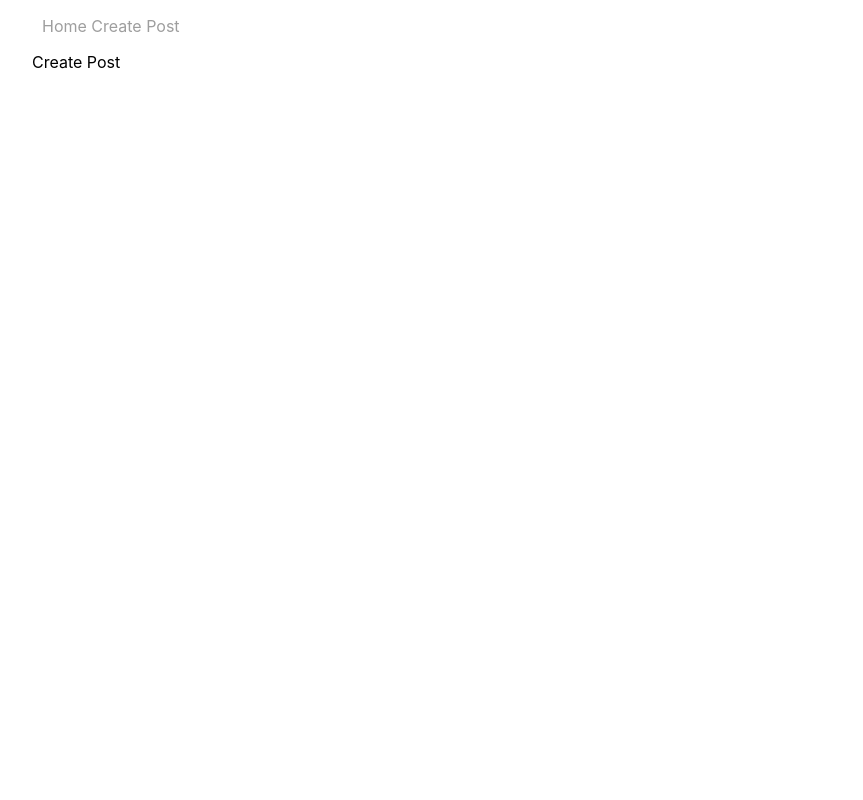
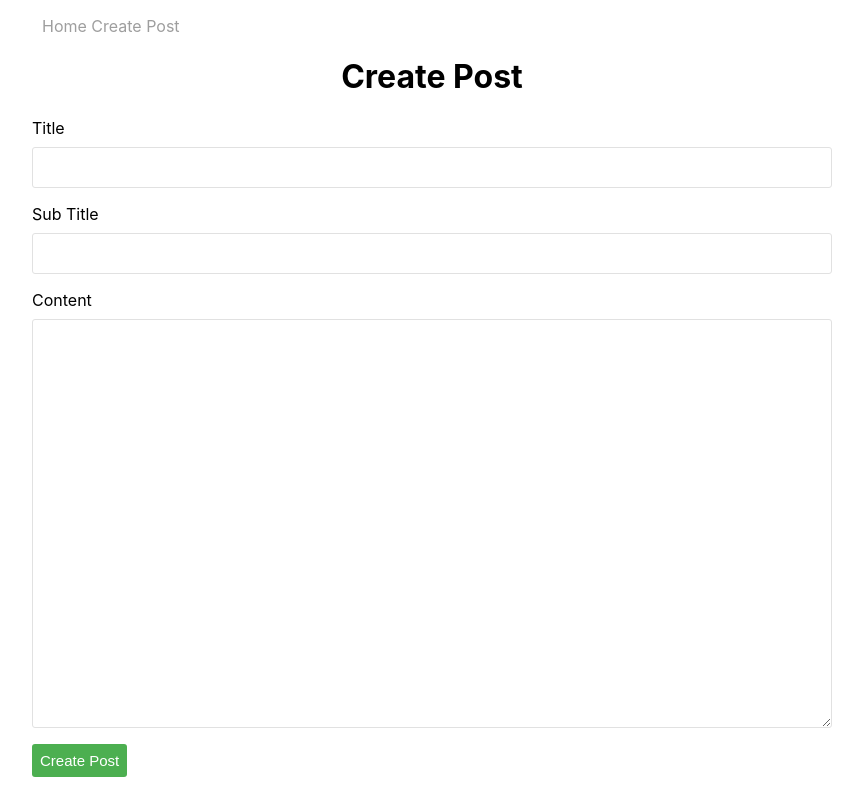
Before and after one commit to developerashish02/blog-page, a React (Create React App) app: page /create-post in a window 1280 px wide. Shown: the whole page, without its empty margins (208-1071 px from the left). Built offline with nearby package versions, Linux system fonts and the light colour scheme.

Commit message:
create post component

```diff
--- a/src/component/App.js
+++ b/src/component/App.js
@@ -5,14 +5,13 @@ import {
   Routes
 } from "react-router-dom";
 
-import { CreatePost, Home, PostDetail } from './';
-import Navbar from "./Navbar";
+import { CreatePost, Home, PostDetail ,Navbar } from './';
 
 function App() {
   return (
     <BrowserRouter>
       <div className="container">
-        <Navbar/>
+    <Navbar/>
         <Routes>
           <Route exact path="/" element={<Home />} ></Route>
           <Route exact path="post/:postId" element={<PostDetail />} > </Route>
--- a/src/component/CreatePost.js
+++ b/src/component/CreatePost.js
@@ -1,7 +1,39 @@
+import { useState } from "react";
+
 function CreatePost() {
+
+    const [title, setTitle] = useState("");
+    const [subTitle, setSubTitle] = useState("");
+    const [content, setContent] = useState("");
+
+    // handleSubmit
+    function handleSubmit(event) {
+        event.preventDefault();
+        console.log("submit from");
+        console.log(title,"tit");
+    }
+
     return (
-        <div>
-            Create Post
+        <div className="create-post">
+            <h1>Create Post</h1>
+
+       <form action="" onSubmit={handleSubmit}>
+                <div className="form-field">
+                    <label >Title</label>
+                    <input value={title} onChange={(e) => setTitle(e.target.value)} />
+                </div>
+
+                <div className="form-field">
+                    <label >Sub Title</label>
+                    <input value={subTitle} onChange={(e) => setSubTitle(e.target.value)} />
+                </div>
+
+                <div className="form-field">
+                    <label >Content</label>
+                    <textarea value={content} onChange={(e) => setContent(e.target.value)} />
+                </div>
+                <button className="create-post-btn"> Create Post</button>
+                </form>
         </div>
     )
 }
```
Also changed, not shown: src/index.js (+4 -4 lines), src/firebase-config.js (renamed from src/component/firebase-config.js).
